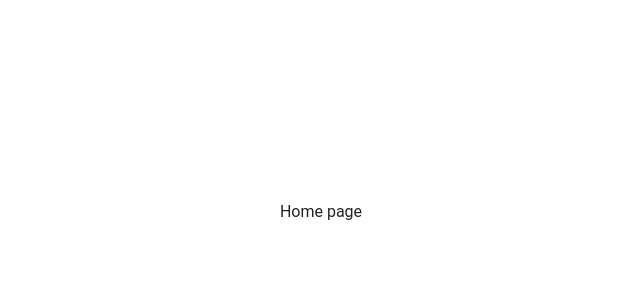
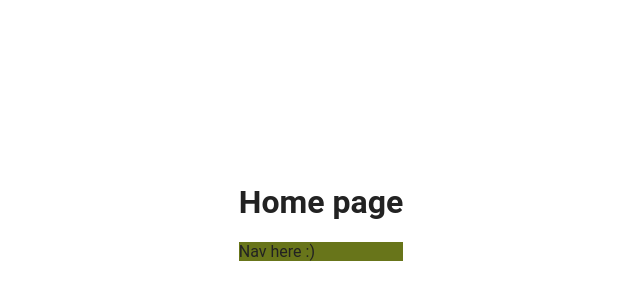
Before and after one commit to andogq/HackVision2021, a React (Create React App) app in the folder public/: page / in a window 1280 px wide. Shown: the part 194-494 px from the top of the page, without its empty margins (319-959 px from the left). Built offline with nearby package versions, Linux system fonts and the light colour scheme.

Commit message:
Add nav component

```diff
--- /dev/null
+++ b/public/src/components/Navigation/Navigation.js
@@ -0,0 +1,9 @@
+import { Wrapper } from './navigationStyle'
+
+const Navigation = () => (
+  <Wrapper>
+    Nav here :)
+  </Wrapper>
+)
+
+export default Navigation
--- /dev/null
+++ b/public/src/components/Navigation/navigationStyle.js
@@ -0,0 +1,5 @@
+import styled from '@emotion/styled'
+
+export const Wrapper = styled.nav`
+  background-color: ${props => props.theme.primary};
+`
--- /dev/null
+++ b/public/src/components/index.js
@@ -0,0 +1 @@
+export { default as Navigation } from './Navigation/Navigation'
--- a/public/src/pages/Home/Home.js
+++ b/public/src/pages/Home/Home.js
@@ -1,5 +1,13 @@
+import {
+  Navigation,
+} from 'components'
+
 const Home = () => (
-  <div>Home page</div>
+  <div>
+    <h1>Home page</h1>
+
+    <Navigation />
+  </div>
 )
 
 export default Home
--- a/public/src/pages/index.js
+++ b/public/src/pages/index.js
@@ -27,6 +27,8 @@ const globalStyles = css`
 
 const Pages = () => (
   <ThemeProvider theme={{
+    background: '#FFFFFF',
+    text: '#222222',
     primary: '#68751A',
     primaryLight: '#AEC78F',
     secondary: '#FFE978',
```
